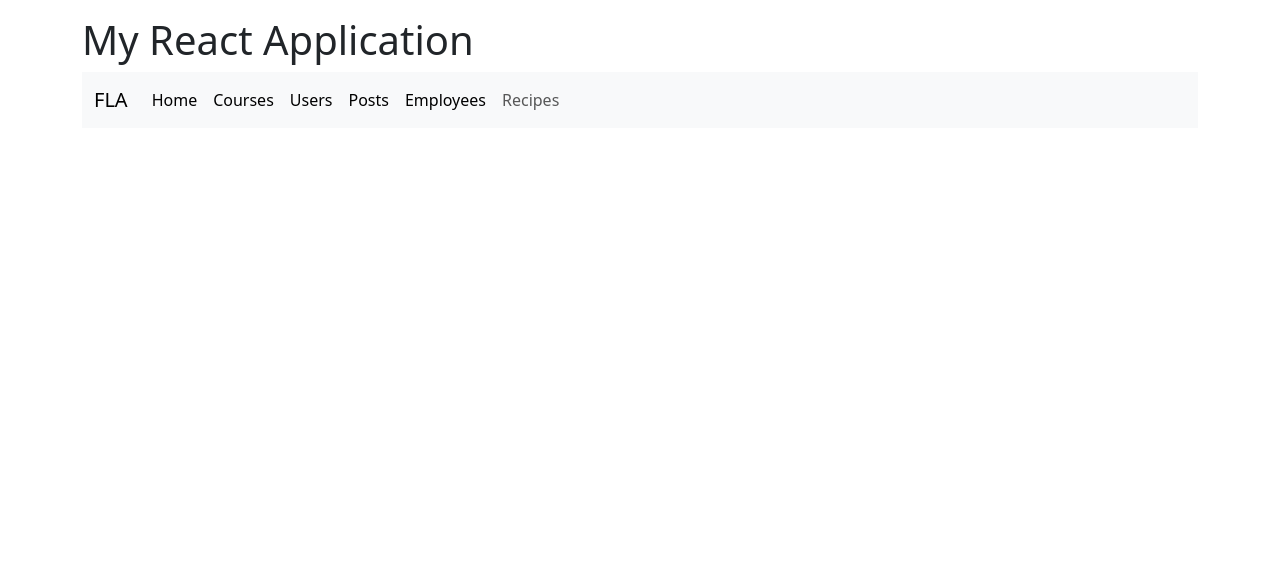
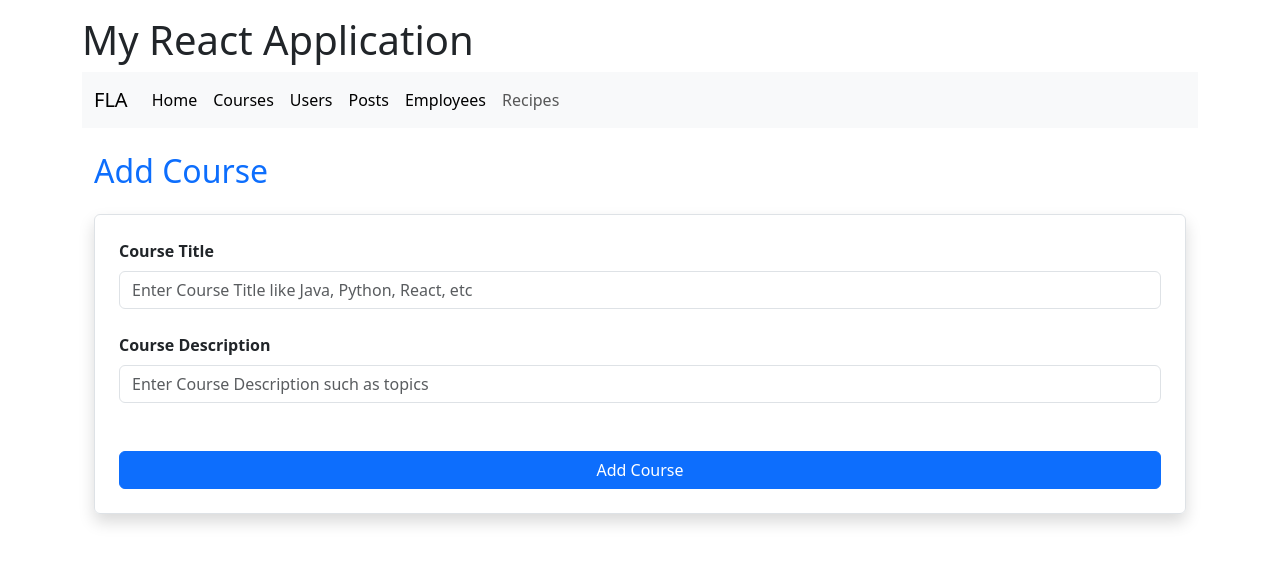
Before and after one commit to mohammedaeraf/react-batch5, a React (Vite) app: page /add-course in a window 1280 px wide. Shown: the top 564 px of the page. Built offline with nearby package versions, Linux system fonts and the light colour scheme.

Commit message:
Course Add

```diff
--- a/src/App.tsx
+++ b/src/App.tsx
@@ -2,13 +2,15 @@ import { BrowserRouter as Router, Link, Route, Routes } from "react-router-dom";
 import "./App.css";
 import Home from "./Components/Home";
 import Contact from "./Components/Contact";
-import CourseList3 from "./Components/CourseList3";
 import UserList2 from "./Components/UserList2";
 import UserDetails from "./Components/UserDetails";
 import EmployeeList from "./Components/EmployeeList";
 import Counter from "./Components/Counter";
 import PostList3 from "./Components/PostList3";
 import RecipePages from "./Components/RecipePages";
+import RecipeList from "./Components/RecipeList";
+import CourseList4 from "./Components/CourseList4";
+import CourseAdd from "./Components/CourseAdd";
 
 function App() {
   return (
@@ -87,11 +89,12 @@ function App() {
         <main>
           <Routes>
             <Route path="/" element={<Home />} />
-            <Route path="/courses" element={<CourseList3 />} />
+            <Route path="/courses" element={<CourseList4 />} />
+            <Route path="/add-course" element={<CourseAdd />} />
             <Route path="/users" element={<UserList2 />} />
             <Route path="/posts" element={<PostList3 />} />
             <Route path="/employees" element={<EmployeeList />} />
-            <Route path="/recipes" element={<RecipePages />} />
+            <Route path="/recipes" element={<RecipeList />} />
             <Route path="/users/:id" element={<UserDetails />} />
             <Route path="/counter" element={<Counter />} />
             <Route path="/contact" element={<Contact />} />
--- /dev/null
+++ b/src/Components/CourseAdd.tsx
@@ -0,0 +1,78 @@
+import { useState } from "react";
+import { useNavigate } from "react-router-dom";
+
+// API endpoint for courses resource on MockAPI
+const API_URL = "https://67a75555203008941f674e2f.mockapi.io/courses";
+
+const CourseAdd = () => {
+  // State to store the course title input
+  const [title, setTitle] = useState<string>("");
+  // State to store the course description input
+  const [description, setDescription] = useState<string>("");
+
+  // Hook to navigate to a different route after adding a course
+    const navigate = useNavigate();
+
+  // Function to add a new course by sending a POST request to the API
+  const addCourse = async () => {
+    // Create a course object from the input fields
+    const course = {
+      title,
+      description,
+    };
+    // Send POST request to add the course
+    await fetch(API_URL, {
+      method: "POST",
+      headers: {
+        "Content-Type": "application/json",
+      },
+      body: JSON.stringify(course),
+    });
+    // Navigate back to the courses list after adding
+     navigate("/courses");
+  };
+
+  return (
+    <div className="container">
+      <h2 className="text-primary my-4">Add Course</h2>
+      {/* Form to add a new course */}
+      <div id="addCourseform" className="border border-1 rounded shadow p-4">
+        {/* Input for course title */}
+        <div className="mb-4">
+          <label htmlFor="titleTextBox" className="form-label fw-bold">
+            Course Title
+          </label>
+          <input
+            type="text"
+            id="titleTextBox"
+            className="form-control"
+            placeholder="Enter Course Title like Java, Python, React, etc"
+            value={title}
+            onChange={(event) => setTitle(event.target.value)} // Update title state on change
+          />
+        </div>
+        {/* Input for course description */}
+        <div className="mb-4">
+          <label htmlFor="descriptionTextBox" className="form-label fw-bold">
+            Course Description
+          </label>
+          <input
+            type="text"
+            id="descriptionTextBox"
+            className="form-control"
+            placeholder="Enter Course Description such as topics"
+            value={description}
+            onChange={(event) => setDescription(event.target.value)} // Update description state on change
+          />
+        </div>
+        {/* Button to add the course */}
+        <div className="mt-5">
+          <button className="btn btn-primary w-100" onClick={() => addCourse()}>
+            Add Course
+          </button>
+        </div>
+      </div>
+    </div>
+  );
+};
+export default CourseAdd;
--- /dev/null
+++ b/src/Components/CourseList4.tsx
@@ -0,0 +1,75 @@
+import { useEffect, useState } from "react";
+import { Link } from "react-router-dom";
+
+interface Course {
+  id: number;
+  title: string;
+  description: string;
+}
+
+const CourseList4 = () => {
+  const API_URL: string = "https://67a75555203008941f674e2f.mockapi.io/courses";
+
+  const [courses, setCourses] = useState<Course[]>([]);
+
+  const fetchCourses = async () => {
+    const response = await fetch(API_URL);
+    const data = await response.json();
+    setCourses(data);
+  };
+
+  useEffect(() => {
+    fetchCourses();
+  }, []);
+
+  //   const deleteCourse = async (id: number) => {
+  //     const deleteUrl = `${API_URL}/${id}`;
+  //     await fetch(deleteUrl, { method: "DELETE" });
+  //     fetchCourses(); // referesh the list
+  //   };
+
+  return (
+    <div id="container">
+      <h1 className="text-danger">Course List</h1>
+      <Link to={`/add-course`} className="btn btn-primary my-3">
+        <i className="bi-plus-circle me-2"></i>
+        Add Course
+      </Link>
+      <table className="table table-striped table-hover">
+        <thead>
+          <tr className="table-dark">
+            <th scope="col">Id</th>
+            <th scope="col">Title</th>
+            <th scope="col">Description</th>
+            <th scope="col">Actions</th>
+          </tr>
+        </thead>
+        <tbody>
+          {courses.map((course) => (
+            <tr>
+              <th scope="row">{course.id}</th>
+              <td>{course.title}</td>
+              <td>{course.description}</td>
+              <td>
+                <Link
+                  to={`/edit-course/${course.id}`}
+                  className="btn btn-warning me-3"
+                >
+                  <i className="bi-pencil-square me-2"></i>Edit
+                </Link>
+                <button
+                  className="btn btn-danger"
+                  // onClick={() => deleteCourse(course.id)}
+                >
+                  <i className="bi-trash me-2"></i> Delete
+                </button>
+              </td>
+            </tr>
+          ))}
+        </tbody>
+      </table>
+    </div>
+  );
+};
+
+export default CourseList4;
--- /dev/null
+++ b/src/Components/RecipeList.tsx
@@ -0,0 +1,62 @@
+import { useEffect, useState } from "react";
+
+type Recipe = {
+  id: number;
+  name: string;
+  cuisine: string;
+  cookingTime: number;
+  image: string;
+  ingredients: string[];
+};
+
+function RecipeList() {
+  const [recipes, setRecipes] = useState<Recipe[]>([]);
+
+  useEffect(() => {
+    const fetchRecipe = async () => {
+      const res = await fetch("https://dummyjson.com/recipes");
+      const data = await res.json();
+      setRecipes(data.recipes);
+    };
+
+    fetchRecipe();
+  }, []);
+
+  return (
+    <div className="container my-4">
+      <h2 className="mb-4">Recipe List</h2>
+      <div className="row">
+        {recipes.map((recipe) => (
+          <div className="col-md-4 mb-4" key={recipe.id}>
+            <div className="card h-100">
+              <img
+                src={recipe.image}
+                alt={recipe.name}
+                className="card-img-top"
+                style={{ height: "200px", objectFit: "cover" }}
+              />
+              <div className="card-body d-flex flex-column">
+                <h5 className="card-title">{recipe.name}</h5>
+                <p className="card-text mb-1">
+                  <strong>Cuisine:</strong> {recipe.cuisine}
+                </p>
+                <p className="card-text mb-2">
+                  <strong>Cooking Time:</strong> {recipe.cookingTime} mins
+                </p>
+                <p className="card-text">
+                  <strong>Main Ingredients:</strong>{" "}
+                  {recipe.ingredients.slice(0, 5).join(", ")}
+                </p>
+                <div className="mt-auto">
+                  <button className="btn btn-primary w-100">View Recipe</button>
+                </div>
+              </div>
+            </div>
+          </div>
+        ))}
+      </div>
+    </div>
+  );
+}
+
+export default RecipeList;
```
